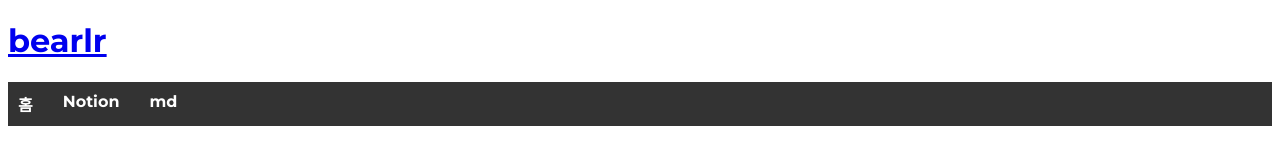
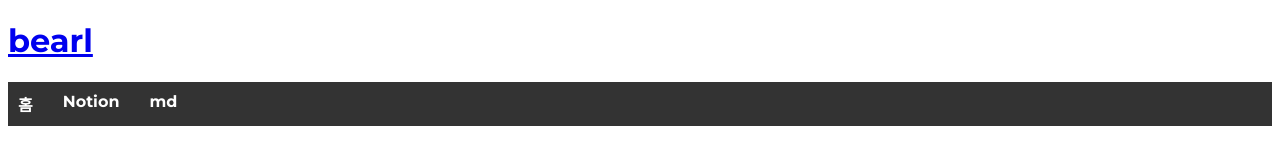
Before and after one commit to ZetBe/bearl, a Next.js app: page / in a window 1280 px wide. Shown: the top 160 px of the page. Built offline with nearby package versions, Linux system fonts and the light colour scheme.

Commit message:
fix: title

```diff
--- a/src/app/app-style/Header.tsx
+++ b/src/app/app-style/Header.tsx
@@ -1,9 +1,20 @@
 import Link from 'next/link'
+import styled from 'styled-components'
+
+const StyledLink = styled(Link)`
+  text-decoration: none;
+  color: #fff;
+  font-weight: bold;
+
+  &:hover {
+    text-decoration: underline;
+  }
+`
 
 export default function Header() {
   return (
     <h1>
-      <Link href="/">bearlr</Link>
+      <Link href="/">bearl</Link>
     </h1>
   )
 }
```
